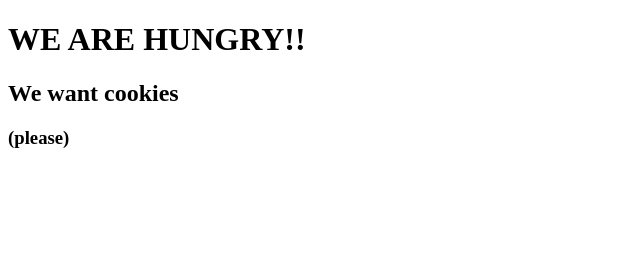
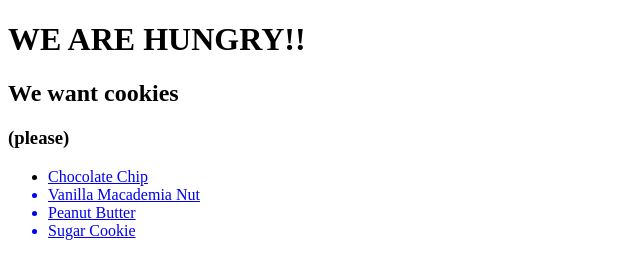
Before and after one commit to Yodaboomer/website1, a plain HTML site: page index.html in a window 1280 px wide. Shown: the whole page, without its empty margins (0-640 px from the left). Drawn offline with Linux system fonts and the light colour scheme.

Commit message:
add cookie list

```diff
--- a/index.html
+++ b/index.html
@@ -14,6 +14,13 @@
       <h1>WE ARE HUNGRY!!</h1>
       <h2>We want cookies</h2>
       <h3>(please)</h3>
+      <ul>
+        <li><a href="nestle.com">Chocolate Chip</li>
+        <li> Vanilla Macademia Nut</li>
+        <li>Peanut Butter</li>
+        <li>Sugar Cookie</li>
+
+      </ul>
     </header>
 
   </body>
```
